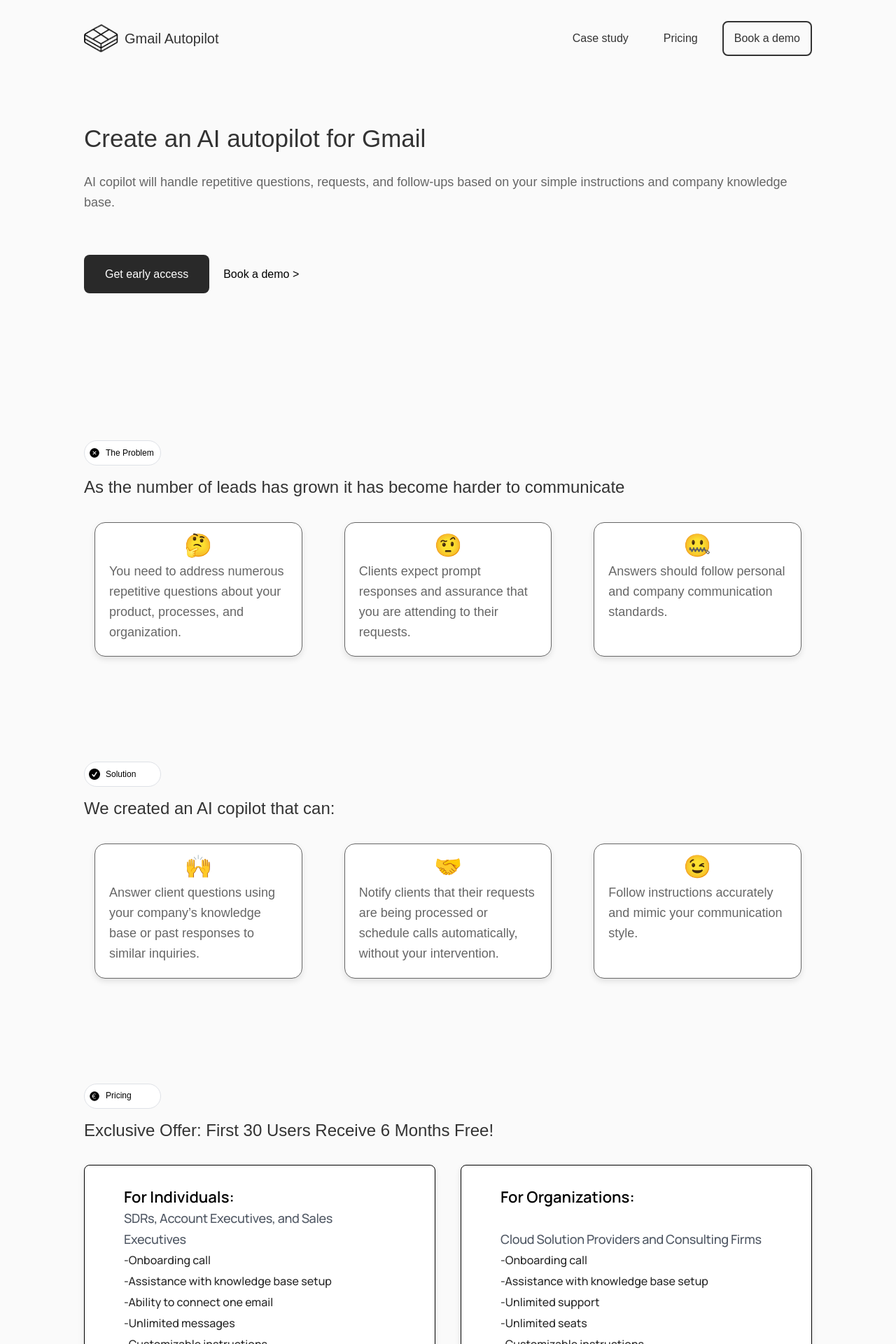
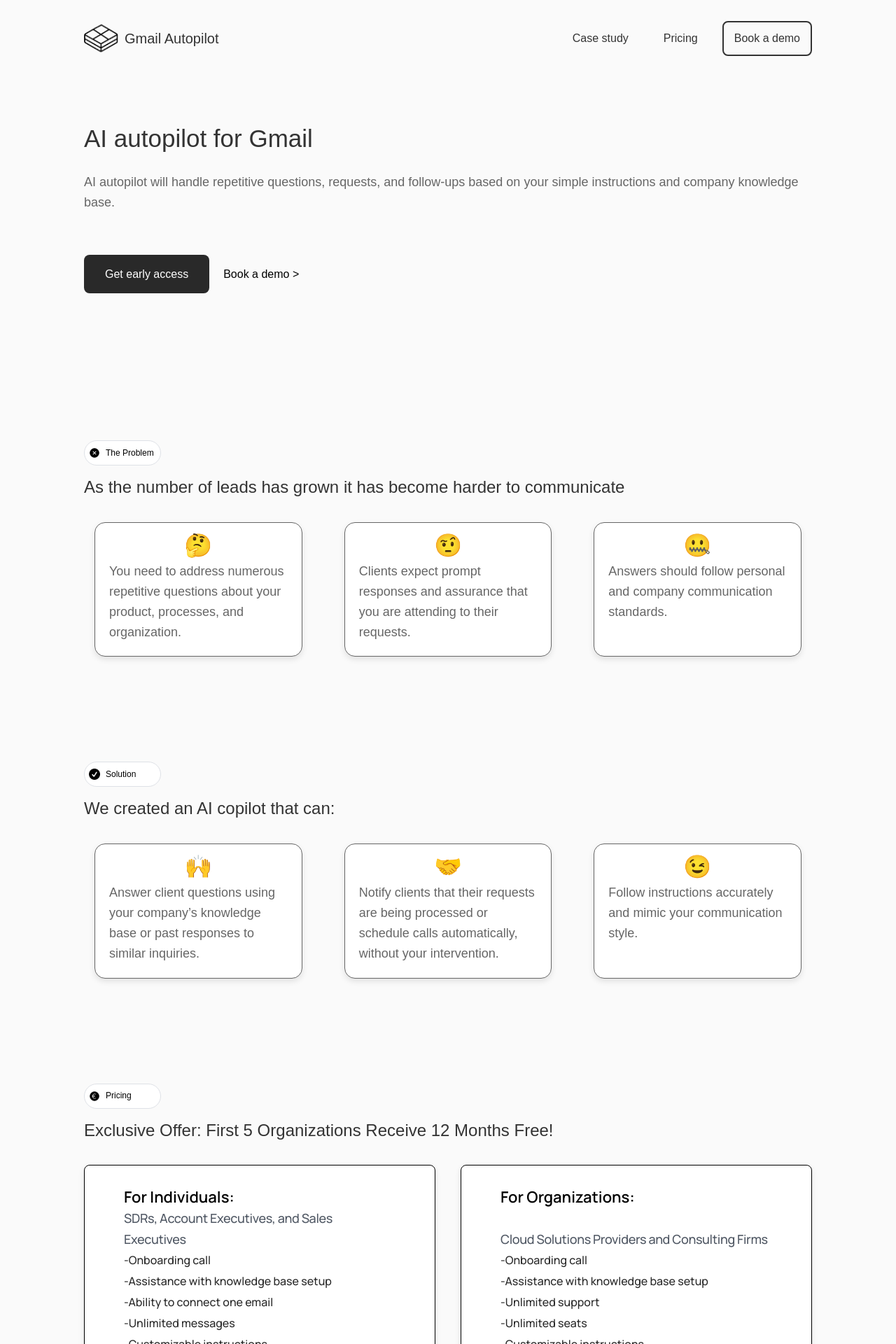
Before and after one commit to vladyslavpodenko/Spatiumxr.eu, a Next.js app: page / in a window 1280 px wide. Shown: the top 1920 px of the page at 70% size. Built offline with nearby package versions, Linux system fonts and the light colour scheme; a web font is replaced by a local one.

Commit message:
Update index.tsx

```diff
--- a/src/pages/index.tsx
+++ b/src/pages/index.tsx
@@ -23,8 +23,8 @@
 
 
             <header>
-                <h1>Create an AI autopilot for Gmail</h1>
-                <p>AI copilot will handle repetitive questions, requests, and follow-ups based on your simple instructions and company knowledge base.</p>
+                <h1>AI autopilot for Gmail</h1>
+                <p>AI autopilot will handle repetitive questions, requests, and follow-ups based on your simple instructions and company knowledge base.</p>
                 <div className="header-buttons">
                     <a onClick={(e) => {
                         e.preventDefault();
@@ -99,7 +99,7 @@
                     <Image src={images.Pricing} alt="Pricing"/>
                     Pricing
                 </div>
-                <h2>Exclusive Offer: First 30 Users Receive 6 Months Free!</h2>
+                <h2>Exclusive Offer: First 5 Organizations Receive 12 Months Free!</h2>
                 <div className="development-packages-cards">
                     <div className="package-card">
                         <h1>For Individuals:</h1>
@@ -114,7 +114,7 @@
                     </div>
                     <div className="package-card">
                         <h1>For Organizations:</h1>
-                        <h4>Cloud Solution Providers and Consulting Firms</h4>
+                        <h4>Cloud Solutions Providers and Consulting Firms</h4>
                         <h5>-Onboarding call</h5>
                         <h5>-Assistance with knowledge base setup</h5>
                         <h5>-Unlimited support</h5>
```
